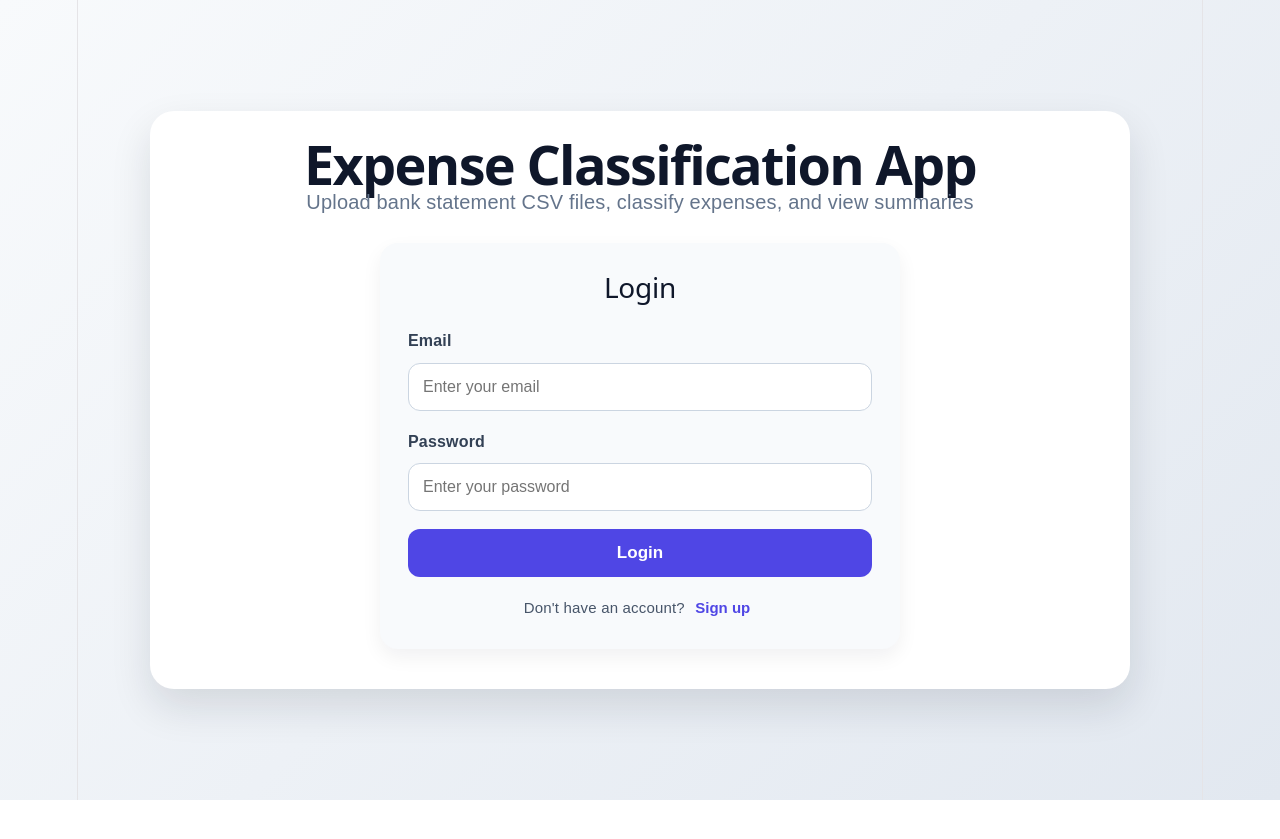
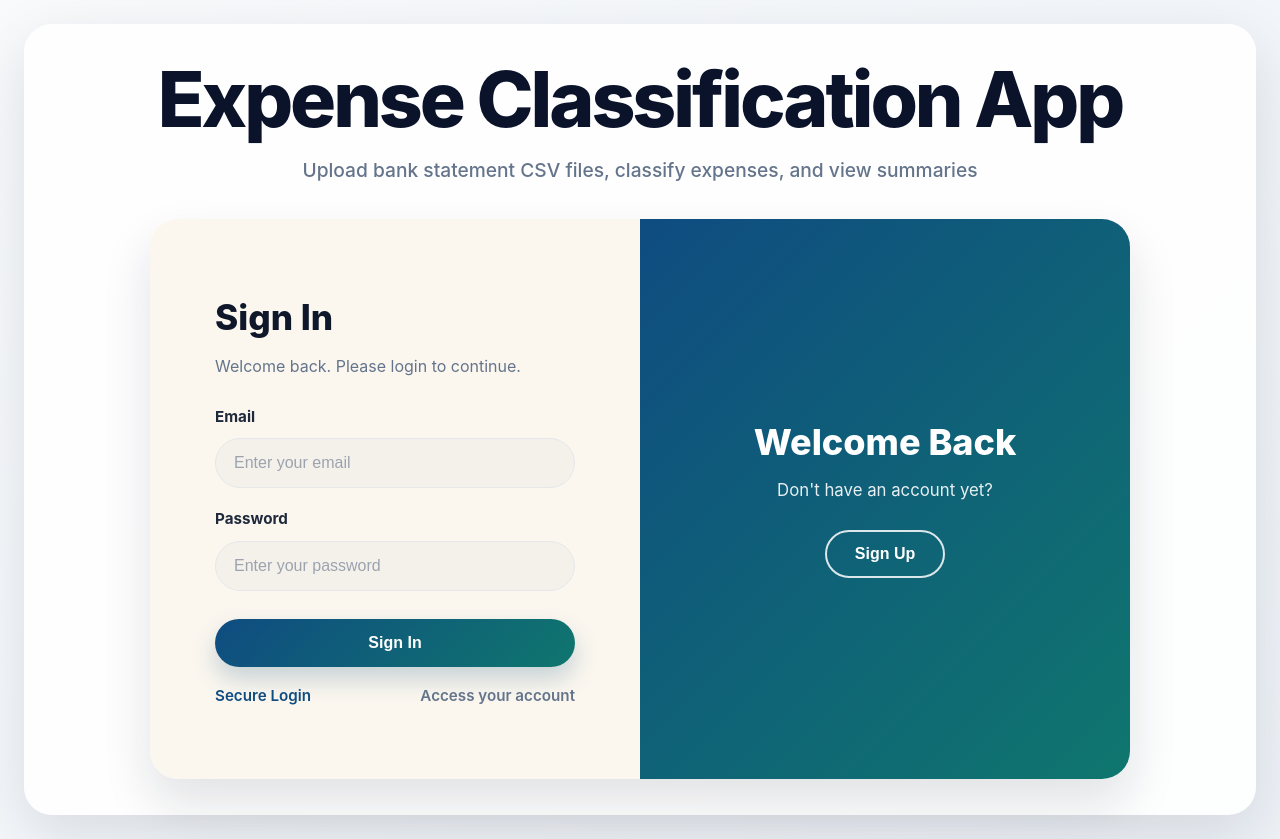
Before and after one commit to Anindita-DataScientist/expense-classification-app, a React app in the folder frontend/: page / in a window 1280 px wide. Before the commit the page ends 800 px from the top, so only its background shows below. Built offline with nearby package versions, Linux system fonts and the light colour scheme; no server answers; the HTML template or start-up script is replaced by a standard one.

Commit message:
Update frontend pages and styles

```diff
--- a/frontend/src/App.css
+++ b/frontend/src/App.css
@@ -1,7 +1,8 @@
 body {
   margin: 0;
-  font-family: Arial, sans-serif;
-  background: linear-gradient(135deg, #f8fafc, #e2e8f0);
+  font-family: "Inter", "Segoe UI", Arial, sans-serif;
+  background: linear-gradient(135deg, #f8fafc 0%, #eef2f7 100%);
+  color: #0f172a;
 }
 
 * {
@@ -18,146 +19,280 @@ body {
 
 .main-card {
   width: 100%;
-  max-width: 980px;
-  background: #ffffff;
-  border-radius: 24px;
-  padding: 40px;
-  box-shadow: 0 18px 40px rgba(15, 23, 42, 0.12);
+  max-width: 1280px;
+  background: rgba(255, 255, 255, 0.9);
+  border-radius: 28px;
+  padding: 36px;
+  box-shadow: 0 20px 60px rgba(15, 23, 42, 0.12);
   text-align: center;
 }
 
 .app-title {
   margin: 0;
-  font-size: 54px;
-  color: #0f172a;
-  font-weight: 700;
+  font-size: clamp(2.5rem, 6vw, 5rem);
+  line-height: 1.05;
+  font-weight: 800;
+  letter-spacing: -0.04em;
+  color: #0b132b;
 }
 
 .app-subtitle {
+  max-width: 760px;
+  margin: 14px auto 34px;
+  font-size: clamp(1rem, 1.8vw, 1.2rem);
+  line-height: 1.6;
   color: #64748b;
-  margin-top: 12px;
-  margin-bottom: 28px;
-  font-size: 20px;
+  font-weight: 500;
 }
 
 .nav-buttons {
   display: flex;
   justify-content: center;
   gap: 12px;
-  margin-bottom: 30px;
+  margin-bottom: 28px;
   flex-wrap: wrap;
 }
 
 .nav-buttons button {
   padding: 12px 22px;
   border: none;
-  border-radius: 12px;
-  background: #e2e8f0;
+  border-radius: 14px;
+  background: #dbe7ea;
   color: #0f172a;
-  font-size: 16px;
-  font-weight: 600;
+  font-size: 15px;
+  font-weight: 700;
   cursor: pointer;
-  transition: 0.3s;
+  transition: 0.25s ease;
 }
 
 .nav-buttons button:hover {
-  background: #cbd5e1;
+  transform: translateY(-1px);
 }
 
 .nav-buttons button.active {
-  background: #4f46e5;
+  background: linear-gradient(135deg, #0f4c81, #0f766e);
   color: #ffffff;
+  box-shadow: 0 12px 24px rgba(15, 76, 129, 0.24);
 }
 
 .page-content {
   margin-top: 10px;
 }
 
+.auth-split-wrapper {
+  width: 100%;
+  max-width: 980px;
+  min-height: 560px;
+  margin: 0 auto;
+  display: grid;
+  grid-template-columns: 1fr 1fr;
+  border-radius: 28px;
+  overflow: hidden;
+  box-shadow: 0 24px 50px rgba(15, 23, 42, 0.12);
+  background: #ffffff;
+}
+
+.auth-left-panel {
+  background: #fbf7ef;
+  display: flex;
+  align-items: center;
+  justify-content: center;
+  padding: 48px 42px;
+}
+
+.auth-form-box {
+  width: 100%;
+  max-width: 360px;
+  text-align: left;
+}
+
+.auth-title {
+  margin: 0 0 10px;
+  font-size: 2.2rem;
+  font-weight: 800;
+  color: #0f172a;
+}
+
+.auth-subtitle {
+  margin: 0 0 28px;
+  color: #64748b;
+  font-size: 1rem;
+  line-height: 1.5;
+}
+
+.form-group {
+  margin-bottom: 20px;
+}
+
+.form-group label {
+  display: block;
+  margin-bottom: 10px;
+  font-size: 0.95rem;
+  font-weight: 700;
+  color: #1e293b;
+}
+
+.form-group input {
+  width: 100%;
+  padding: 15px 18px;
+  border: 1px solid #e5e7eb;
+  border-radius: 999px;
+  background: #f4f1ea;
+  font-size: 1rem;
+  color: #0f172a;
+  outline: none;
+  transition: all 0.25s ease;
+}
+
+.form-group input::placeholder {
+  color: #9ca3af;
+}
+
+.form-group input:focus {
+  border-color: #0f4c81;
+  background: #ffffff;
+  box-shadow: 0 0 0 4px rgba(15, 76, 129, 0.12);
+}
+
+.auth-main-btn {
+  width: 100%;
+  margin-top: 8px;
+  padding: 15px 18px;
+  border: none;
+  border-radius: 999px;
+  background: linear-gradient(135deg, #0f4c81, #0f766e);
+  color: #ffffff;
+  font-size: 1rem;
+  font-weight: 700;
+  cursor: pointer;
+  transition: all 0.25s ease;
+  box-shadow: 0 12px 24px rgba(15, 76, 129, 0.22);
+}
+
+.auth-main-btn:hover {
+  transform: translateY(-2px);
+  box-shadow: 0 16px 28px rgba(15, 76, 129, 0.28);
+}
+
+.auth-bottom-row {
+  margin-top: 18px;
+  display: flex;
+  justify-content: space-between;
+  align-items: center;
+  gap: 12px;
+  font-size: 0.95rem;
+}
+
+.remember-text {
+  color: #0f4c81;
+  font-weight: 600;
+}
+
+.forgot-text {
+  color: #64748b;
+  font-weight: 600;
+}
+
+.auth-right-panel {
+  background: linear-gradient(135deg, #0f4c81 0%, #0f766e 100%);
+  display: flex;
+  justify-content: center;
+  align-items: center;
+  padding: 40px;
+  text-align: center;
+}
+
+.auth-right-content {
+  max-width: 320px;
+  color: #ffffff;
+}
+
+.auth-right-content h2 {
+  margin: 0 0 14px;
+  font-size: 2.25rem;
+  font-weight: 800;
+  line-height: 1.2;
+}
+
+.auth-right-content p {
+  margin: 0 0 26px;
+  font-size: 1.05rem;
+  color: rgba(255, 255, 255, 0.9);
+}
+
+.auth-outline-btn {
+  padding: 13px 28px;
+  border-radius: 999px;
+  border: 2px solid rgba(255, 255, 255, 0.85);
+  background: transparent;
+  color: #ffffff;
+  font-size: 1rem;
+  font-weight: 700;
+  cursor: pointer;
+  transition: all 0.25s ease;
+}
+
+.auth-outline-btn:hover {
+  background: rgba(255, 255, 255, 0.12);
+  transform: translateY(-1px);
+}
+
+.message-text {
+  text-align: left;
+  margin-top: 16px;
+  color: #0f766e;
+  font-weight: 700;
+  font-size: 0.95rem;
+}
+
 .form-card {
-  max-width: 520px;
+  max-width: 560px;
   margin: 0 auto;
   text-align: left;
-  background: #f8fafc;
-  padding: 28px;
-  border-radius: 18px;
-  box-shadow: 0 8px 20px rgba(15, 23, 42, 0.06);
+  background: rgba(255, 255, 255, 0.94);
+  padding: 36px 34px 30px;
+  border-radius: 28px;
+  border: 1px solid rgba(148, 163, 184, 0.14);
+  box-shadow: 0 22px 50px rgba(15, 23, 42, 0.08);
 }
 
 .form-card h2 {
   text-align: center;
   color: #0f172a;
-  margin-bottom: 24px;
-  font-size: 28px;
-}
-
-.form-group {
-  margin-bottom: 18px;
-}
-
-.form-group label {
-  display: block;
-  margin-bottom: 8px;
-  color: #334155;
-  font-weight: 600;
-  font-size: 16px;
-}
-
-.form-group input {
-  width: 100%;
-  padding: 14px;
-  border: 1px solid #cbd5e1;
-  border-radius: 12px;
-  font-size: 16px;
-  outline: none;
-  background: #ffffff;
-}
-
-.form-group input:focus {
-  border-color: #4f46e5;
+  margin: 0 0 28px;
+  font-size: 2rem;
+  font-weight: 800;
 }
 
 .primary-btn {
   width: 100%;
-  padding: 14px;
+  margin-top: 6px;
+  padding: 16px;
   border: none;
-  border-radius: 12px;
-  background: #4f46e5;
+  border-radius: 16px;
+  background: linear-gradient(135deg, #0f4c81, #0f766e);
   color: #ffffff;
-  font-size: 17px;
-  font-weight: 600;
+  font-size: 1.08rem;
+  font-weight: 700;
   cursor: pointer;
-  transition: 0.3s;
-}
-
-.primary-btn:hover {
-  background: #4338ca;
-}
-
-.message-text {
-  text-align: center;
-  margin-top: 18px;
-  color: #0f766e;
-  font-weight: 600;
-}
-
-.switch-text {
-  text-align: center;
-  margin-top: 18px;
-  color: #475569;
-  font-size: 15px;
 }
 
 .link-btn {
   border: none;
   background: none;
-  color: #4f46e5;
-  font-weight: 700;
+  color: #0f4c81;
+  font-weight: 800;
   cursor: pointer;
-  font-size: 15px;
+  font-size: 0.98rem;
+  padding: 0;
+  margin-left: 6px;
 }
 
-.link-btn:hover {
-  text-decoration: underline;
+.switch-text {
+  text-align: center;
+  margin-top: 22px;
+  color: #475569;
+  font-size: 0.98rem;
 }
 
 .upload-box {
@@ -211,5 +346,54 @@ body {
 }
 
 .preview-table th {
-  background: #e2e8f0;
+  background: #dceaf0;
 }
+
+@media (max-width: 900px) {
+  .auth-split-wrapper {
+    grid-template-columns: 1fr;
+  }
+
+  .auth-right-panel {
+    min-height: 240px;
+    order: -1;
+  }
+}
+
+@media (max-width: 768px) {
+  .app-container {
+    padding: 18px 12px;
+    align-items: flex-start;
+  }
+
+  .main-card {
+    padding: 24px 16px 30px;
+    border-radius: 22px;
+  }
+
+  .app-title {
+    font-size: clamp(2rem, 8vw, 3rem);
+  }
+
+  .app-subtitle {
+    margin-bottom: 24px;
+  }
+
+  .auth-left-panel,
+  .auth-right-panel {
+    padding: 28px 20px;
+  }
+
+  .auth-title {
+    font-size: 1.8rem;
+  }
+
+  .auth-right-content h2 {
+    font-size: 1.8rem;
+  }
+
+  .auth-bottom-row {
+    flex-direction: column;
+    align-items: flex-start;
+  }
+}
--- a/frontend/src/index.css
+++ b/frontend/src/index.css
@@ -1,111 +1,31 @@
 :root {
-  --text: #6b6375;
-  --text-h: #08060d;
-  --bg: #fff;
-  --border: #e5e4e7;
-  --code-bg: #f4f3ec;
-  --accent: #aa3bff;
-  --accent-bg: rgba(170, 59, 255, 0.1);
-  --accent-border: rgba(170, 59, 255, 0.5);
-  --social-bg: rgba(244, 243, 236, 0.5);
-  --shadow:
-    rgba(0, 0, 0, 0.1) 0 10px 15px -3px, rgba(0, 0, 0, 0.05) 0 4px 6px -2px;
-
-  --sans: system-ui, 'Segoe UI', Roboto, sans-serif;
-  --heading: system-ui, 'Segoe UI', Roboto, sans-serif;
-  --mono: ui-monospace, Consolas, monospace;
-
-  font: 18px/145% var(--sans);
-  letter-spacing: 0.18px;
-  color-scheme: light dark;
-  color: var(--text);
-  background: var(--bg);
+  font-family: "Inter", "Segoe UI", Arial, sans-serif;
+  line-height: 1.5;
+  font-weight: 400;
+  color: #0f172a;
+  background-color: #f8fafc;
   font-synthesis: none;
   text-rendering: optimizeLegibility;
   -webkit-font-smoothing: antialiased;
   -moz-osx-font-smoothing: grayscale;
-
-  @media (max-width: 1024px) {
-    font-size: 16px;
-  }
 }
 
-@media (prefers-color-scheme: dark) {
-  :root {
-    --text: #9ca3af;
-    --text-h: #f3f4f6;
-    --bg: #16171d;
-    --border: #2e303a;
-    --code-bg: #1f2028;
-    --accent: #c084fc;
-    --accent-bg: rgba(192, 132, 252, 0.15);
-    --accent-border: rgba(192, 132, 252, 0.5);
-    --social-bg: rgba(47, 48, 58, 0.5);
-    --shadow:
-      rgba(0, 0, 0, 0.4) 0 10px 15px -3px, rgba(0, 0, 0, 0.25) 0 4px 6px -2px;
-  }
+* {
+  box-sizing: border-box;
+}
 
-  #social .button-icon {
-    filter: invert(1) brightness(2);
-  }
+html,
+body,
+#root {
+  margin: 0;
+  min-height: 100%;
+  width: 100%;
 }
 
 body {
-  margin: 0;
+  min-height: 100vh;
 }
 
 #root {
-  width: 1126px;
-  max-width: 100%;
-  margin: 0 auto;
-  text-align: center;
-  border-inline: 1px solid var(--border);
-  min-height: 100svh;
-  display: flex;
-  flex-direction: column;
-  box-sizing: border-box;
+  width: 100%;
 }
-
-h1,
-h2 {
-  font-family: var(--heading);
-  font-weight: 500;
-  color: var(--text-h);
-}
-
-h1 {
-  font-size: 56px;
-  letter-spacing: -1.68px;
-  margin: 32px 0;
-  @media (max-width: 1024px) {
-    font-size: 36px;
-    margin: 20px 0;
-  }
-}
-h2 {
-  font-size: 24px;
-  line-height: 118%;
-  letter-spacing: -0.24px;
-  margin: 0 0 8px;
-  @media (max-width: 1024px) {
-    font-size: 20px;
-  }
-}
-p {
-  margin: 0;
-}
-
-code,
-.counter {
-  font-family: var(--mono);
-  display: inline-flex;
-  border-radius: 4px;
-  color: var(--text-h);
-}
-
-code {
-  font-size: 15px;
-  line-height: 135%;
-  padding: 4px 8px;
-  background: var(--code-bg);
-}
--- a/frontend/src/pages/DashboardPage.jsx
+++ b/frontend/src/pages/DashboardPage.jsx
@@ -63,12 +63,45 @@ function DashboardPage() {
   const labels = summary.category_summary.map((item) => item.category);
   const counts = summary.category_summary.map((item) => item.count);
 
+  const colorPalette = [
+    "#2563eb", // blue
+    "#14b8a6", // teal
+    "#f59e0b", // amber
+    "#8b5cf6", // purple
+    "#ef4444", // red
+    "#22c55e", // green
+    "#ec4899", // pink
+    "#f97316", // orange
+    "#06b6d4", // cyan
+    "#84cc16", // lime
+  ];
+
+  const borderPalette = [
+    "#1d4ed8",
+    "#0f766e",
+    "#d97706",
+    "#7c3aed",
+    "#dc2626",
+    "#16a34a",
+    "#db2777",
+    "#ea580c",
+    "#0891b2",
+    "#65a30d",
+  ];
+
+  const backgroundColors = labels.map((_, index) => colorPalette[index % colorPalette.length]);
+  const borderColors = labels.map((_, index) => borderPalette[index % borderPalette.length]);
+
   const pieData = {
     labels,
     datasets: [
       {
         label: "Category Count",
         data: counts,
+        backgroundColor: backgroundColors,
+        borderColor: "#ffffff",
+        borderWidth: 3,
+        hoverOffset: 14,
       },
     ],
   };
@@ -79,8 +112,78 @@ function DashboardPage() {
       {
         label: "Transactions by Category",
         data: counts,
+        backgroundColor: backgroundColors,
+        borderColor: borderColors,
+        borderWidth: 1.5,
+        borderRadius: 8,
       },
     ],
+  };
+
+  const pieOptions = {
+    responsive: true,
+    plugins: {
+      legend: {
+        position: "top",
+        labels: {
+          color: "#334155",
+          font: {
+            size: 14,
+            weight: "600",
+          },
+          padding: 18,
+        },
+      },
+      tooltip: {
+        callbacks: {
+          label: function (context) {
+            return `${context.label}: ${context.raw}`;
+          },
+        },
+      },
+    },
+  };
+
+  const barOptions = {
+    responsive: true,
+    plugins: {
+      legend: {
+        labels: {
+          color: "#334155",
+          font: {
+            size: 14,
+            weight: "600",
+          },
+        },
+      },
+    },
+    scales: {
+      x: {
+        ticks: {
+          color: "#475569",
+          font: {
+            size: 13,
+            weight: "600",
+          },
+        },
+        grid: {
+          color: "rgba(148, 163, 184, 0.15)",
+        },
+      },
+      y: {
+        beginAtZero: true,
+        ticks: {
+          color: "#475569",
+          font: {
+            size: 13,
+          },
+          stepSize: 1,
+        },
+        grid: {
+          color: "rgba(148, 163, 184, 0.18)",
+        },
+      },
+    },
   };
 
   return (
@@ -142,14 +245,14 @@ function DashboardPage() {
           </tbody>
         </table>
 
-        <div style={{ maxWidth: "400px", margin: "30px auto" }}>
+        <div style={{ maxWidth: "420px", margin: "30px auto" }}>
           <h4>Pie Chart</h4>
-          <Pie data={pieData} />
+          <Pie data={pieData} options={pieOptions} />
         </div>
 
-        <div style={{ maxWidth: "600px", margin: "30px auto" }}>
+        <div style={{ maxWidth: "700px", margin: "30px auto" }}>
           <h4>Bar Chart</h4>
-          <Bar data={barData} />
+          <Bar data={barData} options={barOptions} />
         </div>
       </div>
     </div>
--- a/frontend/src/pages/LoginPage.jsx
+++ b/frontend/src/pages/LoginPage.jsx
@@ -39,8 +39,13 @@ function LoginPage({ setCurrentPage, onLoginSuccess }) {
   };
 
   return (
-    <div className="form-card">
-      <h2>Login</h2>
+    <div className="auth-split-wrapper">
+      <div className="auth-left-panel">
+        <div className="auth-form-box">
+          <h2 className="auth-title">Sign In</h2>
+          <p className="auth-subtitle">
+            Welcome back. Please login to continue.
+          </p>
 
           <form onSubmit={handleSubmit}>
             <div className="form-group">
@@ -65,19 +70,33 @@ function LoginPage({ setCurrentPage, onLoginSuccess }) {
               />
             </div>
 
-        <button className="primary-btn" type="submit">
-          Login
+            <button className="auth-main-btn" type="submit">
+              Sign In
             </button>
           </form>
 
           {message && <p className="message-text">{message}</p>}
 
-      <p className="switch-text">
-        Don&apos;t have an account?{" "}
-        <button className="link-btn" onClick={() => setCurrentPage("signup")}>
-          Sign up
+          <div className="auth-bottom-row">
+            <span className="remember-text">Secure Login</span>
+            <span className="forgot-text">Access your account</span>
+          </div>
+        </div>
+      </div>
+
+      <div className="auth-right-panel">
+        <div className="auth-right-content">
+          <h2>Welcome Back</h2>
+          <p>Don&apos;t have an account yet?</p>
+          <button
+            className="auth-outline-btn"
+            type="button"
+            onClick={() => setCurrentPage("signup")}
+          >
+            Sign Up
           </button>
-      </p>
+        </div>
+      </div>
     </div>
   );
 }
--- a/frontend/src/pages/SignupPage.jsx
+++ b/frontend/src/pages/SignupPage.jsx
@@ -42,8 +42,13 @@ function SignupPage({ setCurrentPage }) {
   };
 
   return (
-    <div className="form-card">
-      <h2>Create Account</h2>
+    <div className="auth-split-wrapper">
+      <div className="auth-left-panel">
+        <div className="auth-form-box">
+          <h2 className="auth-title">Create Account</h2>
+          <p className="auth-subtitle">
+            Join now and start managing your expenses with ease.
+          </p>
 
           <form onSubmit={handleSubmit}>
             <div className="form-group">
@@ -79,19 +84,28 @@ function SignupPage({ setCurrentPage }) {
               />
             </div>
 
-        <button className="primary-btn" type="submit">
+            <button className="auth-main-btn" type="submit">
               Sign Up
             </button>
           </form>
 
           {message && <p className="message-text">{message}</p>}
+        </div>
+      </div>
 
-      <p className="switch-text">
-        Already have an account?{" "}
-        <button className="link-btn" onClick={() => setCurrentPage("login")}>
-          Login
+      <div className="auth-right-panel">
+        <div className="auth-right-content">
+          <h2>Hello Again</h2>
+          <p>Already have an account?</p>
+          <button
+            className="auth-outline-btn"
+            type="button"
+            onClick={() => setCurrentPage("login")}
+          >
+            Sign In
           </button>
-      </p>
+        </div>
+      </div>
     </div>
   );
 }
```
Lines whose indentation alone changed are shown as unchanged.
